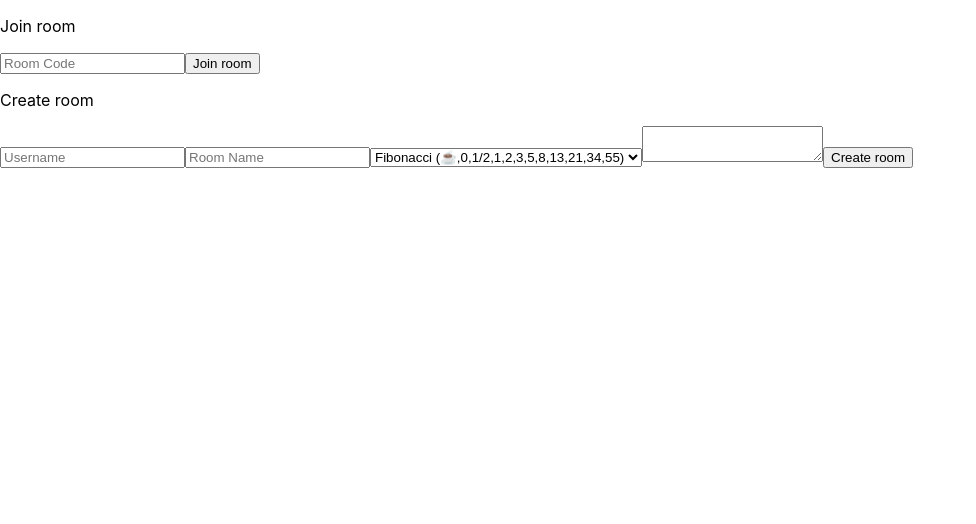
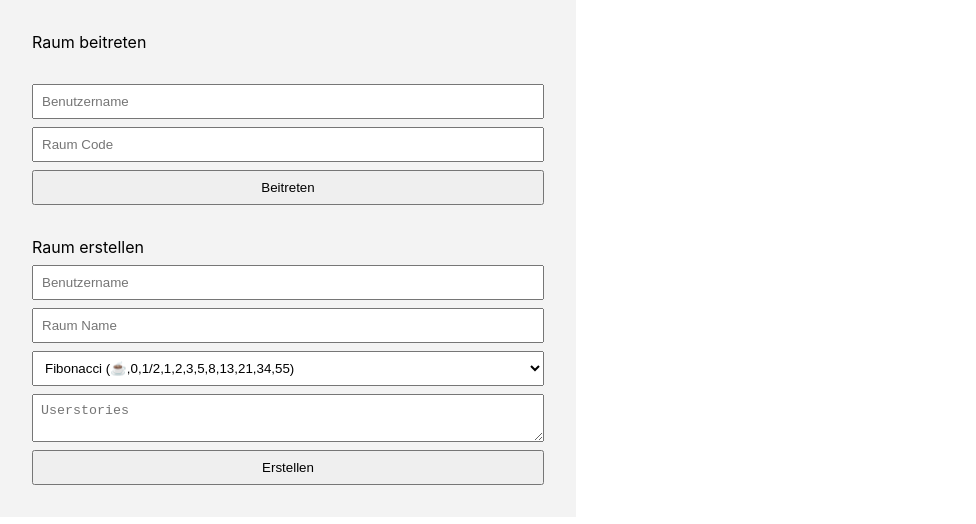
Before and after one commit to fabiansefranek/scrumtoolset, a React (Create React App) app in the folder client/: page / in a window 1280 px wide. Shown: the top 524 px of the page, without its empty margins (0-976 px from the left). Built offline with nearby package versions, Linux system fonts and the light colour scheme.

Commit message:
fix(frontend): add basic css

```diff
--- a/client/src/App.tsx
+++ b/client/src/App.tsx
@@ -135,14 +135,8 @@ function App() {
 
   return (
     <div>
-      {!isConnected && <p>Join room</p>}
-      {!isConnected && <input type="text" placeholder="Room Code" onInput={(event : any) => setRoomCode(event.target.value)}></input>}
-      {!isConnected && <button onClick={ joinRoom }>Join room</button>}
-      {!isConnected && <p>Create room</p>}
-      {!isConnected && <PokerConfigurationScreen createRoom={createRoom} setRoomName={setRoomName} setUsername={setUsername} setUserStories={setUserStories} setVotingSystem={setVotingSystem} setCurrentUserStory={setCurrentUserStory}/>}
-      {isConnected && <p>Room code: {roomCode}</p>}
-      {isConnected && <PokerSessionScreen userList={userList} userStories={userStories} currentUserStory={currentUserStory} nextRound={nextRound} userIsModerator={userIsModerator} roomState={roomState} revealVotes={revealVotes} closeRoom={closeRoom} sendVote={vote} />}
-      {isConnected && <button onClick={ disconnect }>Disconnect</button>}
+      {!isConnected && <PokerConfigurationScreen createRoom={createRoom} setRoomName={setRoomName} setUsername={setUsername} setUserStories={setUserStories} setVotingSystem={setVotingSystem} setCurrentUserStory={setCurrentUserStory} setRoomCode={setRoomCode} joinRoom={joinRoom} />}
+      {isConnected && <PokerSessionScreen userList={userList} userStories={userStories} currentUserStory={currentUserStory} nextRound={nextRound} userIsModerator={userIsModerator} roomState={roomState} revealVotes={revealVotes} closeRoom={closeRoom} sendVote={vote} disconnect={disconnect}/>}
     </div>
   );
 }
--- a/client/src/components/PokerCardContainer.tsx
+++ b/client/src/components/PokerCardContainer.tsx
@@ -4,7 +4,7 @@ import PokerCard from './PokerCard';
 function PokerCardContainer({ cards, roomState, sendVote } : { cards : string[], roomState : string, sendVote : Function }) {
     return (
         <div style={{display: "flex", flexDirection: "column", gap: "1rem"}}>
-            <p style={{margin: 0}}>Cards</p>
+            <p style={{margin: 0}}>Karten</p>
             <div style={{display: "grid", gap: "0.75rem", gridTemplateColumns: "1fr 1fr 1fr 1fr"}}>
                 {cards.map((card : string) => {
                     return <PokerCard key={card} text={card} sendVote={sendVote} active={(roomState==="voting" ? true : false)}/>
--- a/client/src/components/PokerConfigurationScreen.tsx
+++ b/client/src/components/PokerConfigurationScreen.tsx
@@ -8,22 +8,31 @@ function convertLinesToUserStoryArray(lines : string) {
     )
 }
 
-function PokerConfigurationScreen({ setRoomName, setUsername, setVotingSystem, setUserStories, createRoom, setCurrentUserStory } : { setRoomName : Function, setUsername : Function, setVotingSystem : Function, setUserStories : Function, createRoom : any, setCurrentUserStory : Function }) {
+function PokerConfigurationScreen({ setRoomName, setUsername, setVotingSystem, setUserStories, createRoom, setCurrentUserStory, joinRoom, setRoomCode } : { setRoomName : Function, setUsername : Function, setVotingSystem : Function, setUserStories : Function, createRoom : any, setCurrentUserStory : Function, joinRoom : Function, setRoomCode : Function }) {
     return (
-        <>
-            <input placeholder="Username" onChange={(event : any) => setUsername(event.target.value)}></input>
-            <input placeholder="Room Name" onChange={(event : any) => setRoomName(event.target.value)}></input>
-            <select onChange={(event : any) => setVotingSystem(event.target.value) }>
+        <div style={{display: "flex", flexDirection: "column", gap: "2rem", width: "40vw", backgroundColor: "#f3f3f3", padding: "2rem"}}>
+	    <p style={{margin:"0"}}>Raum beitreten</p>
+            <div style={{display: "flex", flexDirection: "column", gap: "0.5rem"}}>
+	    <input style={{padding: "0.5rem"}} placeholder="Benutzername" onChange={(event : any) => setUsername(event.target.value)}></input>
+            <input style={{padding: "0.5rem"}} type="text" placeholder="Raum Code" onInput={(event : any) => setRoomCode(event.target.value)}></input>
+            <button style={{padding: "0.5rem"}} onClick={ () => joinRoom() }>Beitreten</button>
+            </div>
+            <div style={{display: "flex", flexDirection: "column", gap: "0.5rem"}}>
+		<p style={{margin:"0"}}>Raum erstellen</p>
+                <input style={{padding: "0.5rem"}} placeholder="Benutzername" onChange={(event : any) => setUsername(event.target.value)}></input>
+                <input style={{padding: "0.5rem"}} placeholder="Raum Name" onChange={(event : any) => setRoomName(event.target.value)}></input>
+                <select style={{padding: "0.5rem"}}  onChange={(event : any) => setVotingSystem(event.target.value) }>
                     <option value="fibonacci">Fibonacci (☕,0,1/2,1,2,3,5,8,13,21,34,55)</option>
                     <option value="scrum">Scrum (☕,0,1/2,1,2,3,5,8,13,20,40,100)</option>
                 </select>
-            <textarea onChange={(event : any) => {
+                <textarea style={{padding: "0.5rem"}} onChange={(event : any) => {
                     const userStories : UserStory[] = convertLinesToUserStoryArray(event.target.value);
                     setUserStories(userStories);
                     setCurrentUserStory(userStories[0]);
-                }}></textarea>
-            <button onClick={createRoom}>Create room</button>
-        </>
+                    }} placeholder="Userstories"></textarea>
+                <button style={{padding: "0.5rem"}} onClick={createRoom}>Erstellen</button>
+            </div>
+        </div>
     );
 }
 
--- a/client/src/components/PokerSessionScreen.tsx
+++ b/client/src/components/PokerSessionScreen.tsx
@@ -3,13 +3,13 @@ import PokerVoteContainer from './PokerVoteContainer';
 import PokerUserStoryContainer from './PokerUserStoryContainer';
 import { User, UserStory } from '../types';
 
-function PokerSessionScreen({ userList, userStories, currentUserStory, nextRound, userIsModerator, roomState, revealVotes, closeRoom, sendVote } : { userList : User[], userStories : UserStory[], currentUserStory : UserStory, nextRound : Function, userIsModerator : Boolean, roomState : string, revealVotes : Function, closeRoom : Function, sendVote : Function }) {
+function PokerSessionScreen({ userList, userStories, currentUserStory, nextRound, userIsModerator, roomState, revealVotes, closeRoom, sendVote, disconnect } : { userList : User[], userStories : UserStory[], currentUserStory : UserStory, nextRound : Function, userIsModerator : Boolean, roomState : string, revealVotes : Function, closeRoom : Function, sendVote : Function, disconnect : Function }) {
     return (
         <div>
-            <p>State: {roomState}</p>
+            {userIsModerator && <p>Status: {roomState}</p>}
             <div style={{display: "flex", flexDirection: "column", gap: "1rem"}}>
                 <PokerUserStoryContainer userStories={userStories} currentUserStory={currentUserStory} userIsModerator={userIsModerator} />
-                <PokerVoteContainer userList={userList} nextRound={nextRound} userIsModerator={userIsModerator} roomState={roomState} revealVotes={revealVotes} closeRoom={closeRoom} sendVote={sendVote} />
+                <PokerVoteContainer userList={userList} nextRound={nextRound} userIsModerator={userIsModerator} roomState={roomState} revealVotes={revealVotes} closeRoom={closeRoom} sendVote={sendVote} disconnect={disconnect} />
             </div>
         </div>
     )
--- a/client/src/components/PokerUserContainer.tsx
+++ b/client/src/components/PokerUserContainer.tsx
@@ -5,7 +5,7 @@ import PokerUser from './PokerUser';
 function PokerUserContainer({ userList, roomState } : { userList : User[], roomState : string }) {
     return (
         <div style={{display: "flex", flexDirection: "column", gap: "1rem", width: "15vw", maxHeight: "100%", overflow: "hidden"}}>
-            <p style={{margin: 0}}>Votes</p>
+            <p style={{margin: 0}}>Punkte</p>
             <div style={{display: "flex", flexDirection: "column", gap: "0.5rem", overflowY: "hidden", maxHeight: "100%"}}>
                 {userList.map((user : User) => {
                     return <PokerUser key={user.sessionId} user={user} roomState={roomState} />
--- a/client/src/components/PokerUserStoryContainer.tsx
+++ b/client/src/components/PokerUserStoryContainer.tsx
@@ -5,13 +5,19 @@ function PokerUserStoryContainer({ userStories, currentUserStory, userIsModerato
     const [showUserStories, setShowUserStories] = useState<boolean>(false);
     return (
         <React.Fragment>
-            <div style={{display: "flex", flexDirection: "row", justifyContent: "space-between", backgroundColor: "#f5f5f5", width: "40vw", padding: "1rem", boxSizing: "border-box", borderRadius: "0.5rem"}}>
-                <p style={{margin: 0}}>Current User Story: {currentUserStory.name}</p>
-                {userIsModerator && <button onClick={() => setShowUserStories(!showUserStories)}>{(showUserStories) ? 'Hide user stories' : 'Show user stories'}</button>}
+            <div style={{display: "flex", flexDirection: "row", justifyContent: "space-between", alignItems: "center", backgroundColor: "#f5f5f5", width: "40vw", padding: "2rem", boxSizing: "border-box", borderRadius: "0.5rem"}}>
+                <p style={{margin: 0}}>{currentUserStory.name}</p>
+                {userIsModerator && <button style={{padding: "0.5rem"}}  onClick={() => setShowUserStories(!showUserStories)}>{(showUserStories) ? 'Userstories verstecken' : 'Userstories anzeigen'}</button>}
             </div>
-            {showUserStories && userStories.map((userStory : UserStory) => {
-                    return <li>{userStory.name}</li>
-            })}
+            {showUserStories &&
+		<div style={{backgroundColor: "#f5f5f5", width: "40vw", borderRadius: "0.5rem"}}>
+			<ul style={{listStyle: "none"}}>{
+				userStories.map((userStory : UserStory) => {
+                    			return <li>{userStory.name}</li>
+            			})}
+			</ul>
+		</div>
+	    }
         </React.Fragment>
     );
 }
```
Also changed, not shown: client/src/components/PokerVoteContainer.tsx (+6 -5 lines). Lines whose indentation alone changed are shown as unchanged.
